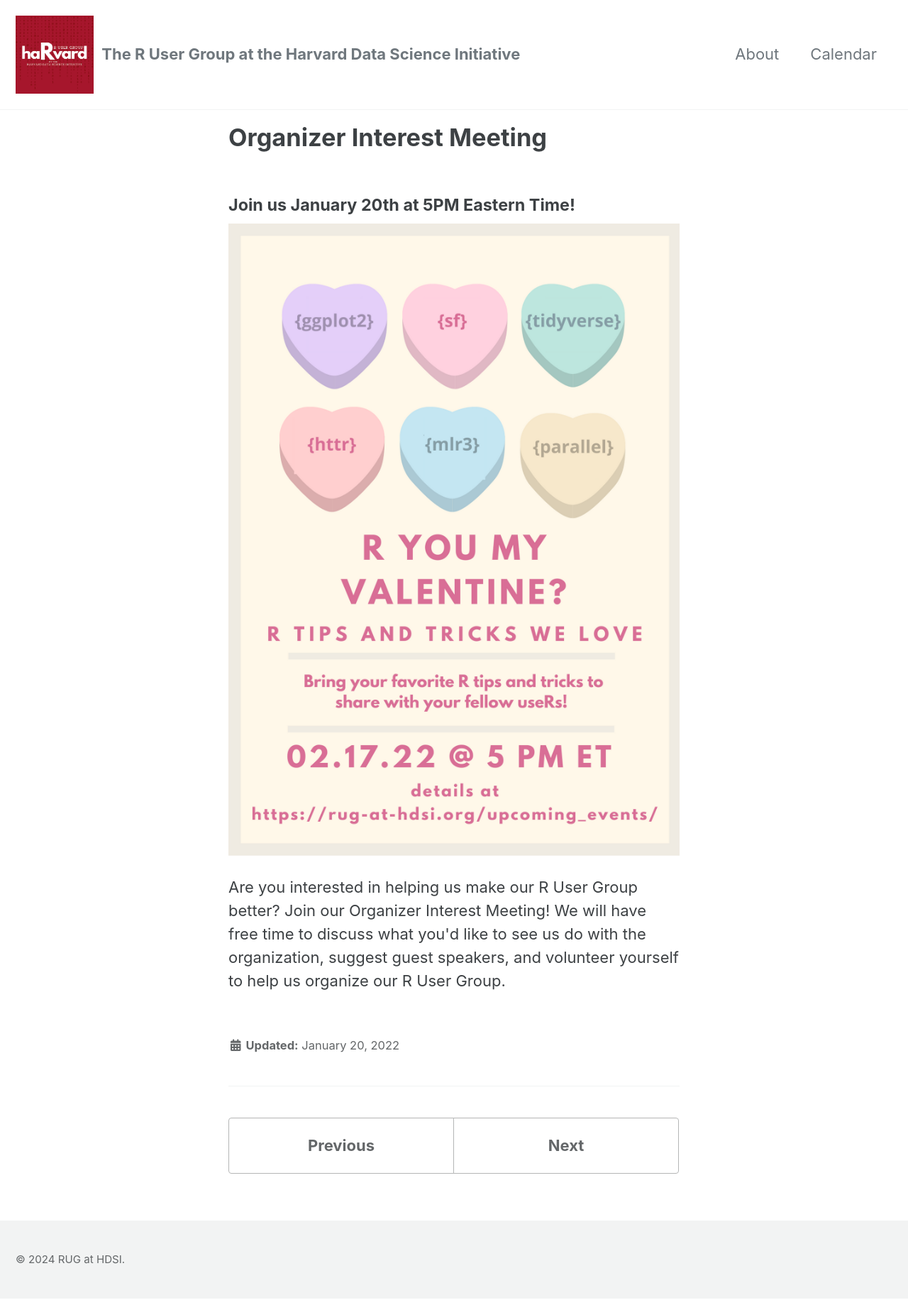
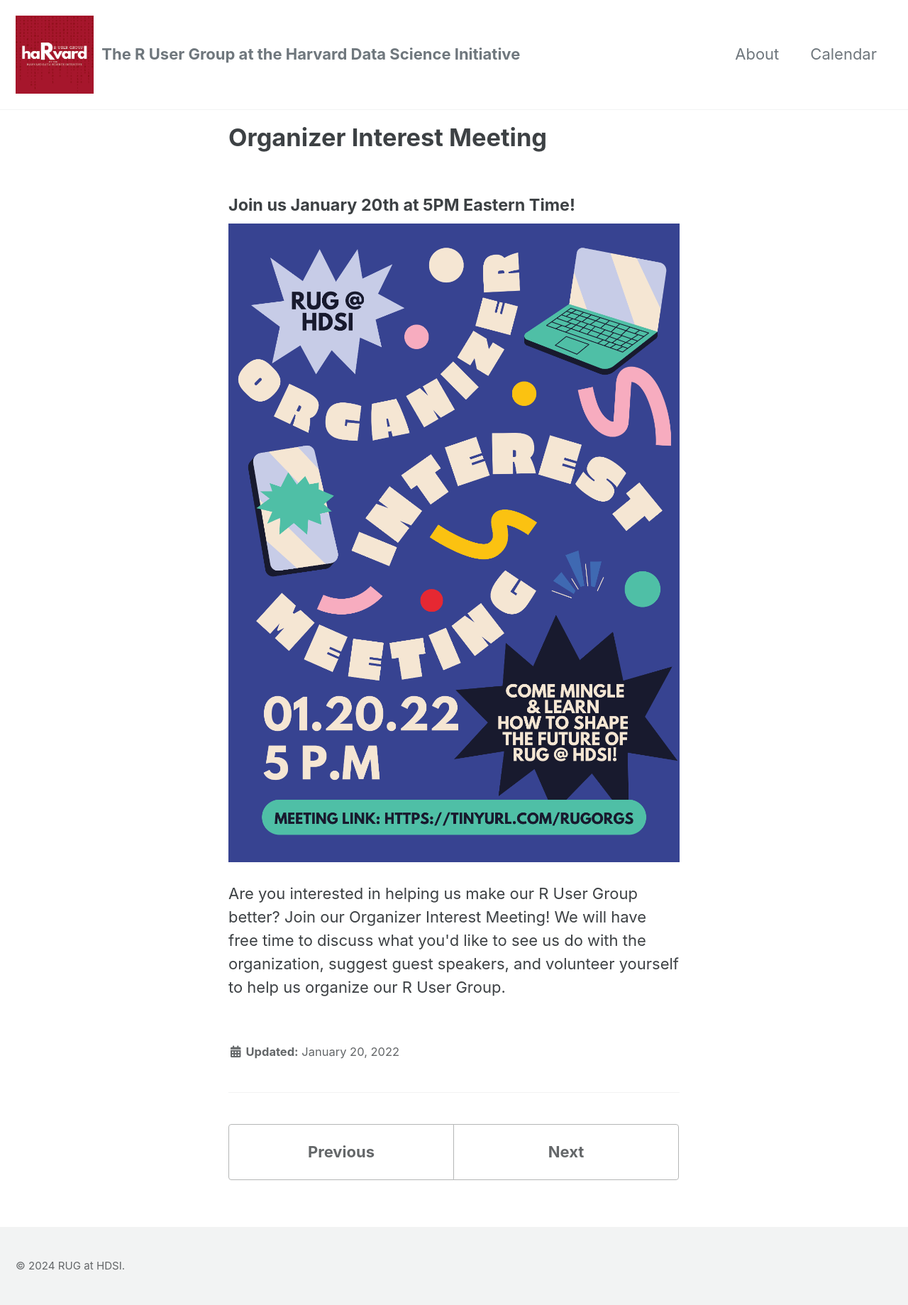
Before and after one commit to RUG-at-HDSI/rug-at-hdsi.org, a Jekyll site: the page built from _past_events/2022_01_20_organizer_interest_meeting.md, in a window 1280 px wide. Shown: the whole page at 71% size. Built offline with Jekyll 4.4.1, drawn with Linux system fonts in a browser that asks for light colours; cached includes are drawn as plain includes.

Commit message:
still fixing OIM poster

```diff
--- a/_past_events/2022_01_20_organizer_interest_meeting.md
+++ b/_past_events/2022_01_20_organizer_interest_meeting.md
@@ -4,8 +4,8 @@
 date: 2022-01-20
 time: "5-6 PM ET"
 layout: single
-poster_png: "/assets/images/2022_02_17_R_You_My_Valentine.png"
-poster_pdf: "/assets/images/2022_02_17_R_You_My_Valentine.pdf"
+poster_png: "/assets/images/2022_01_20_RUG Organizer Interest Flyer.png"
+poster_pdf: "/assets/images/2022_01_20_RUG Organizer Interest Flyer.pdf"
 blurb: |
   Are you interested in helping us make our R User Group better? Join our
   Organizer Interest Meeting!  We will have free time to discuss what you'd
```
Also changed, not shown: assets/images/2022_01_20_RUG Organizer Interest Flyer.png (added), 1 other file.
